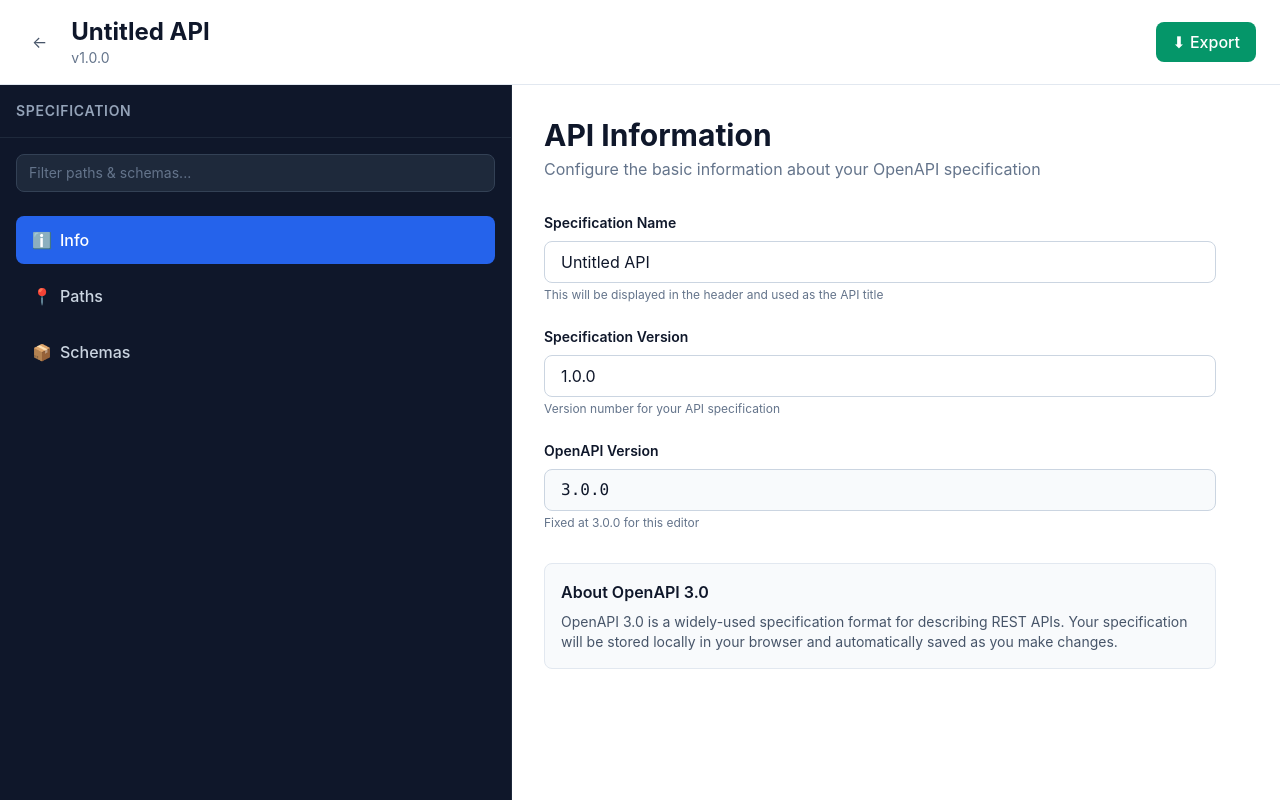
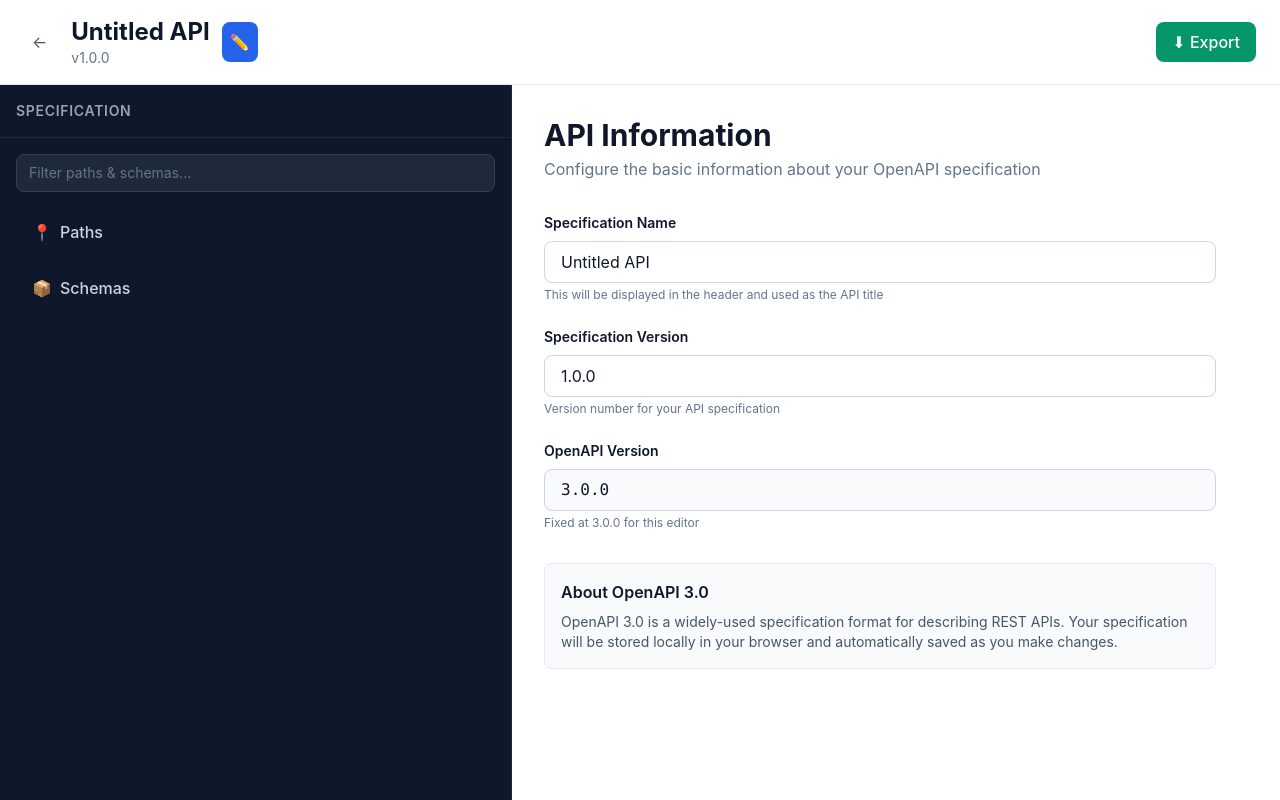
Before and after one commit to qina83/StopCriStudio, a React (Vite) app: page / in a window 1280 px wide. Both pictures are taken after a click on the button "Create a new OpenAPI specification". Built offline with nearby package versions, Linux system fonts and the light colour scheme.

Commit message:
WP-010: Add edit icon in header for API information, remove Info button from sidebar

```diff
--- a/src/components/Sidebar/Sidebar.tsx
+++ b/src/components/Sidebar/Sidebar.tsx
@@ -124,19 +124,6 @@
           </div>
         )}
 
-        {/* Info item */}
-        <button
-          onClick={() => onNavigate('info')}
-          className={`w-full text-left px-4 py-3 rounded-lg transition-colors ${
-            activeItem === 'info' ? 'bg-blue-600 text-white' : 'text-slate-300 hover:bg-slate-800 hover:text-white'
-          }`}
-        >
-          <div className="flex items-center gap-2">
-            <span>ℹ️</span>
-            <span className="font-medium">Info</span>
-          </div>
-        </button>
-
         {/* Paths item with accordion */}
         <div>
           <button
--- a/src/components/SpecificationEditor/SpecificationEditor.tsx
+++ b/src/components/SpecificationEditor/SpecificationEditor.tsx
@@ -106,9 +106,24 @@
                 ←
               </button>
             )}
-            <div>
-              <h1 className="text-2xl font-bold text-slate-900">{spec.name}</h1>
-              <p className="text-sm text-slate-500">v{spec.specVersion}</p>
+            <div className="flex items-center gap-3">
+              <div>
+                <h1 className="text-2xl font-bold text-slate-900">{spec.name}</h1>
+                <p className="text-sm text-slate-500">v{spec.specVersion}</p>
+              </div>
+              {/* Edit API Information icon - WP-010 */}
+              <button
+                onClick={() => setActiveItem('info')}
+                className={`p-2 rounded-lg transition-colors focus:outline-none focus:ring-2 focus:ring-offset-2 focus:ring-blue-500 ${
+                  activeItem === 'info'
+                    ? 'bg-blue-600 text-white'
+                    : 'text-slate-600 hover:text-slate-900 hover:bg-slate-100'
+                }`}
+                title="Edit API Information"
+                aria-label="Edit API Information"
+              >
+                ✏️
+              </button>
             </div>
           </div>
           <div className="flex items-center gap-2">
```
Also changed, not shown: UserStories/WP-010.md (added, +21 -0 lines).
